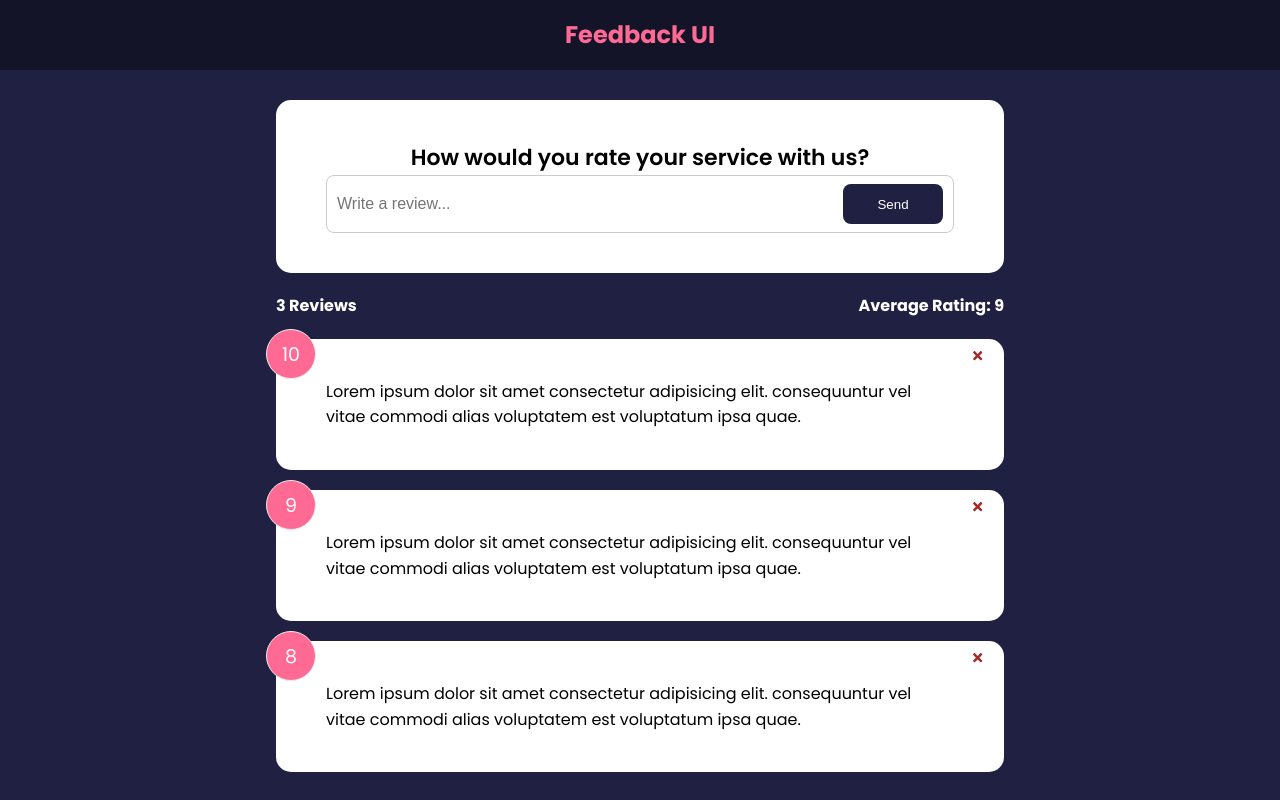
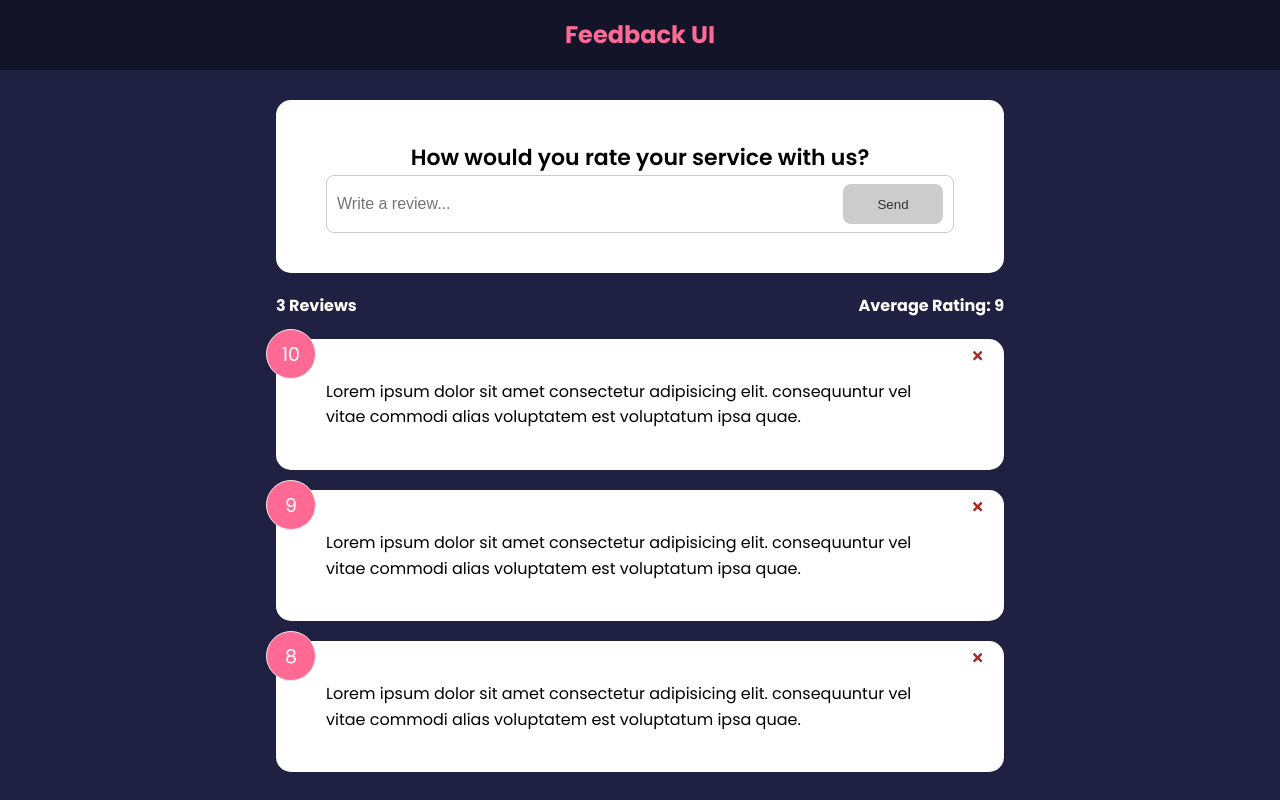
Before and after one commit to rosiezhang1995/feedback-app, a React (Create React App) app: page / in a window 1280 px wide. Built offline with nearby package versions, Linux system fonts and the light colour scheme.

Commit message:
Add input validation and set validation message for user prompt

```diff
--- a/src/components/FeedbackForm.jsx
+++ b/src/components/FeedbackForm.jsx
@@ -6,7 +6,31 @@
 
     const [text, setText] = useState('')
 
+    // State variable to track whether the 'Send' button is disabled,
+    // default as disabled
+    const [btnDisabled, setBtnDisabled] = useState(true)
+    const [message, setMessage] = useState('')
+
+
+    // Function to handle changes in the text input
     const handleTextChange = (e) => {
+
+        // Check if the text is empty, disable button if no input.
+        if (text === '') {
+            setBtnDisabled(true)
+            setMessage(null)
+        }
+        // Display validation message if input is less than 10 characters.
+        else if (text !== '' && text.trim().length <= 10) {
+            setMessage('Please ensure your text is at least 10 characters long.')
+            setBtnDisabled(true)
+        }
+        // Enable the button if the text length exceeds 10 characters
+        else {
+            setMessage(null)
+            setBtnDisabled(false)
+        }
+
         setText(e.target.value)
     }
 
@@ -17,9 +41,13 @@
                 <div className='input-group'>
                     <input
                         onChange={handleTextChange}
-                type="text" placeholder='Write a review...'/>
-                <Button type='submit'>Send</Button>
+                        type="text" placeholder='Write a review...' />
+                    <Button type='submit' isDisabled={btnDisabled}>
+                        Send
+                    </Button>
                 </div>
+                {/* Display validation message (if any) */}
+                {message && <div className='message'>{message}</div>}
             </form>
 
         </Card>
```
Lines whose indentation alone changed are shown as unchanged.
